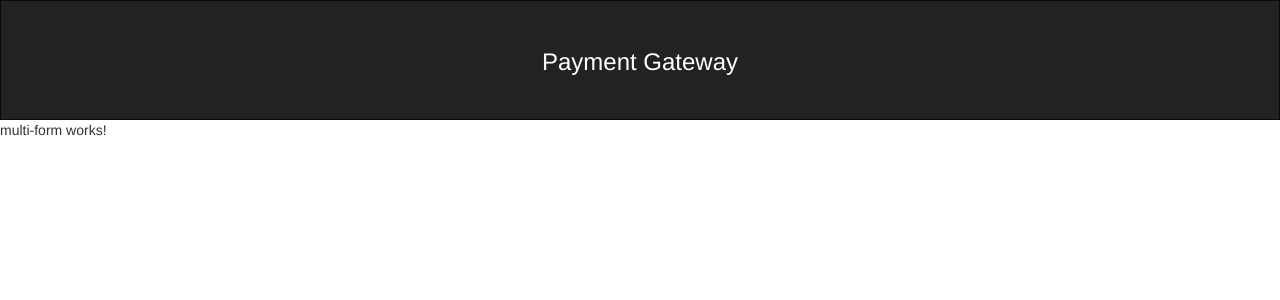
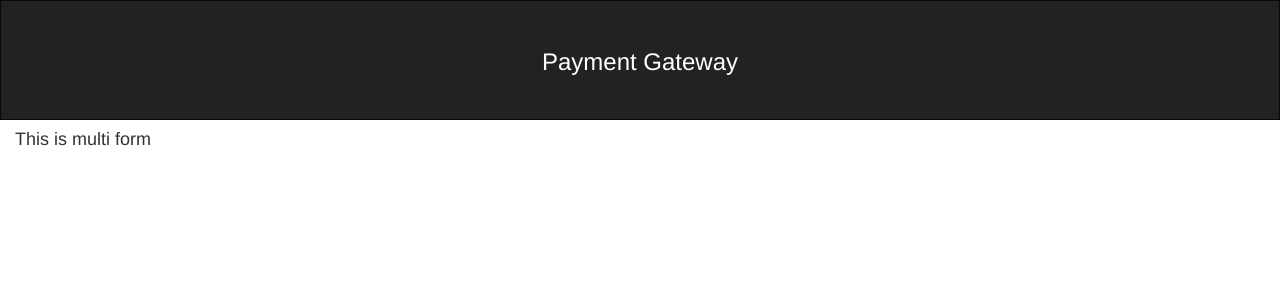
Before and after one commit to rkalra1996/Multi-step-Form, an Angular app: page / in a window 1280 px wide. Shown: the top 300 px of the page. Built offline with nearby package versions, Linux system fonts and the light colour scheme.

Commit message:
restructured more code

```diff
--- a/src/app/multi-step-module/_server-error-components/not-found404/not-found404.component.css
+++ b/src/app/multi-step-module/_server-error-components/not-found404/not-found404.component.css
@@ -1,3 +1,4 @@
+
 .NF {
     margin: 0;
     padding: 0;
--- a/src/app/multi-step-module/multi-form/multi-form.component.css
+++ b/src/app/multi-step-module/multi-form/multi-form.component.css
@@ -0,0 +1,5 @@
+.multiForm {
+    width: 100%;
+    height: 100%;
+    margin: 0;
+}
--- a/src/app/multi-step-module/multi-form/multi-form.component.html
+++ b/src/app/multi-step-module/multi-form/multi-form.component.html
@@ -1,3 +1,3 @@
-<p>
-  multi-form works!
-</p>
+<div class="row col-sm-12 col-md-12 multiForm">
+  <p class="h4">This is multi form</p>
+</div>
--- a/src/app/multi-step-module/multi-step-module-routing.module.ts
+++ b/src/app/multi-step-module/multi-step-module-routing.module.ts
@@ -11,6 +11,10 @@ const routes: Routes = [
   {
     path: '404',
     component: NotFound404Component
+  },
+  {
+    path: '**',
+    component : NotFound404Component
   }
 ];
 
--- a/src/app/navbar/navbar.component.html
+++ b/src/app/navbar/navbar.component.html
@@ -1,5 +1,5 @@
 <nav class="navbar navbar-inverse">
   <div class="container">
-    <a class="h3">Payment Gateway</a>
+    <a class="h3" routerLink="">Payment Gateway</a>
   </div>
 </nav>
```
Also changed, not shown: src/styles.css (line endings or trailing spaces).
